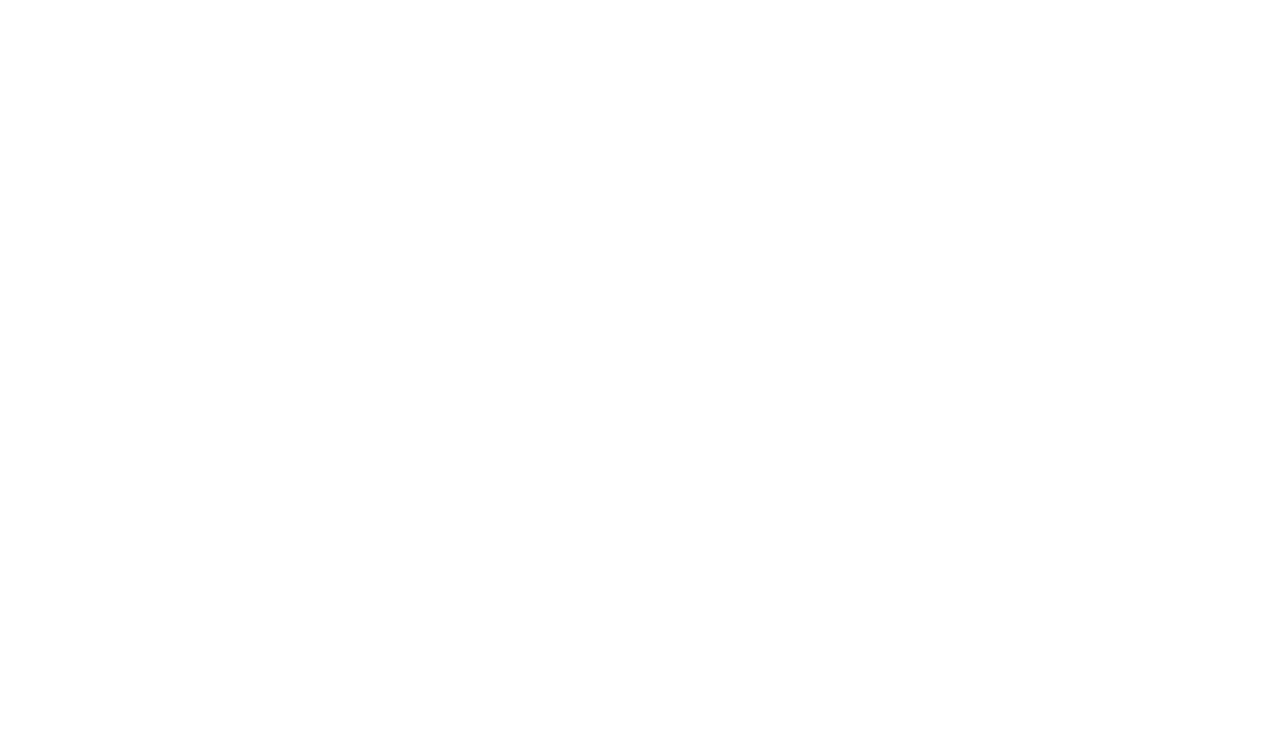
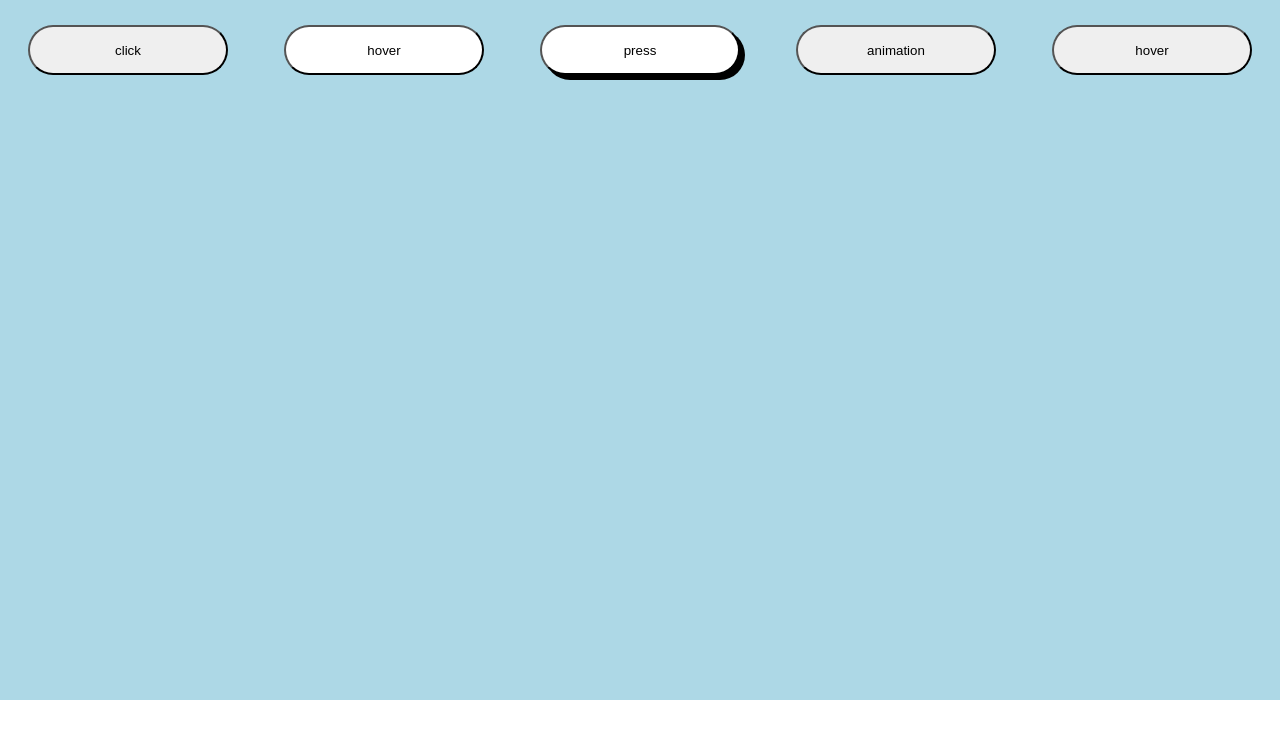
Before and after one commit to ScribCoding/Different-Buttons, a plain HTML site: page index.html in a window 1280 px wide. Drawn offline with Linux system fonts and the light colour scheme.

Commit message:
added the basic layout with some button functions

```diff
--- a/index.html
+++ b/index.html
@@ -10,7 +10,15 @@
         <link rel="stylesheet" href="stylesheet.css">
     </head>
     <body id="body">
+        <div id = "buttons_display">
 
+            <button id="one" onclick="button1()">click</button>
+            <button id="two">hover</button>
+            <button id="three">press</button>
+            <button id="four">animation</button>
+            <button id="five">hover</button>
+
+        </div>
         <script src="javascript.js" async defer></script>
     </body>
 </html>
--- a/javascript.js
+++ b/javascript.js
@@ -0,0 +1,5 @@
+let buttons = document.getElementsByTagName("button");
+
+let button1 = () =>{
+    buttons[0].style.backgroundColor = "lightcoral";
+}
--- a/stylesheet.css
+++ b/stylesheet.css
@@ -0,0 +1,67 @@
+
+@media (max-width: 720px) {
+}
+
+@keyframes gradient{
+
+0%{
+    background-color: white;
+    translate: 0px 0px;
+}
+
+100%{
+    background-color:lightblue;
+    translate: 0px 10px;
+}
+
+}
+
+
+body{
+    margin: 0;
+}
+
+#buttons_display{
+    background-color: lightblue;
+    min-width: 100%;
+    display: grid;
+    justify-self: center;
+    grid-template-columns: repeat(auto-fit, minmax(230px, 1fr));
+    grid-template-rows: repeat(7,100px);
+
+
+}
+
+button{
+    width: 200px;
+    height: 50px;
+    align-self: center;
+    justify-self: center;
+    border-radius: 2em;
+}
+
+#two{
+    left:50%;
+    background-color: white;
+    animation-fill-mode: both;
+}
+
+#two:hover{
+    animation-name: gradient;
+    animation-duration: 0.5s;
+}
+
+#three{
+    box-shadow: 5px 5px black;
+    background-color: white;
+}
+
+#three:active{
+    box-shadow: 0px 0px black;
+    transform: translate(5px, 5px);
+    background-color: lightgreen;
+}
+
+#three:hover{
+    background-color: lightgreen;
+}
```
